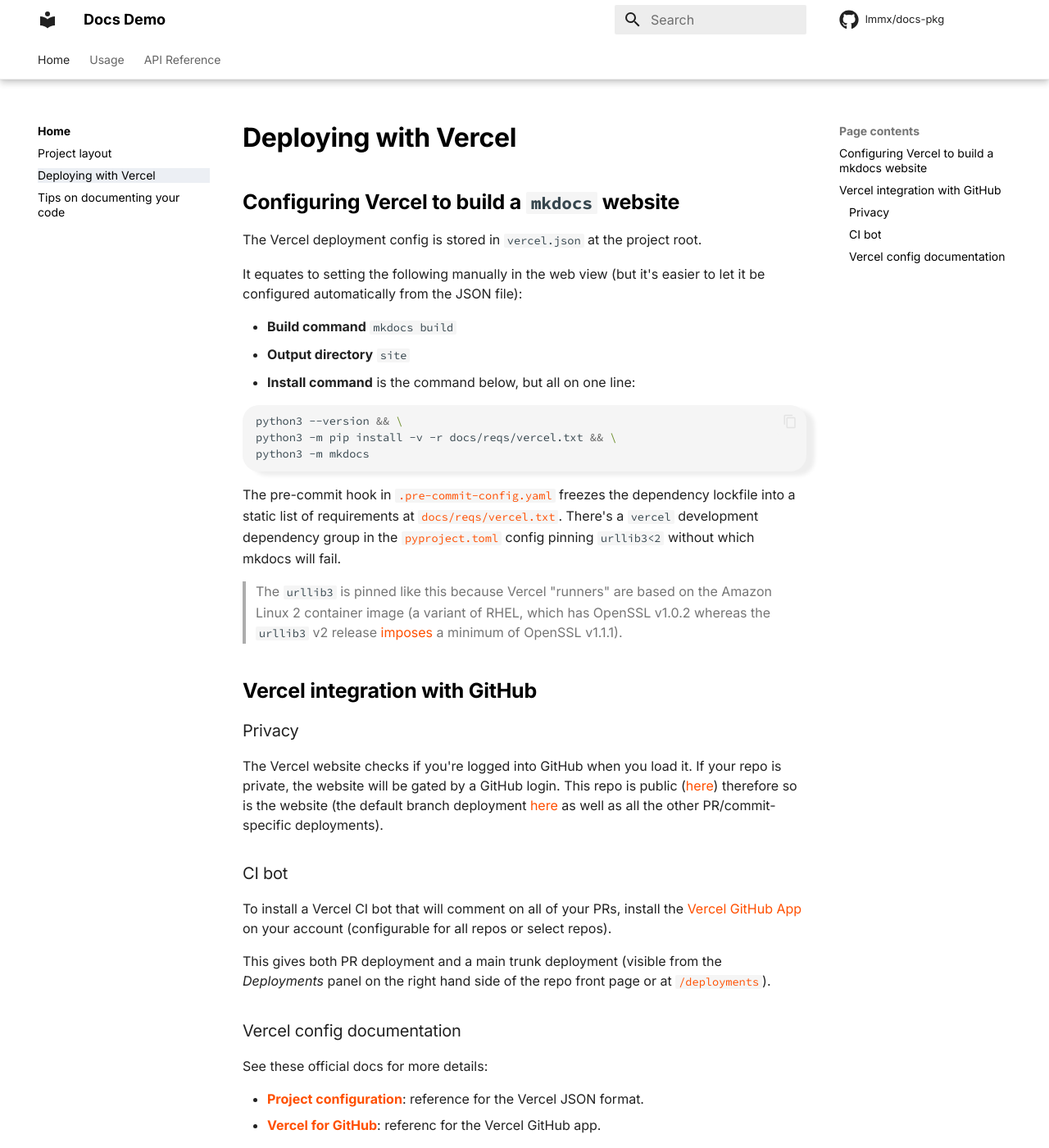
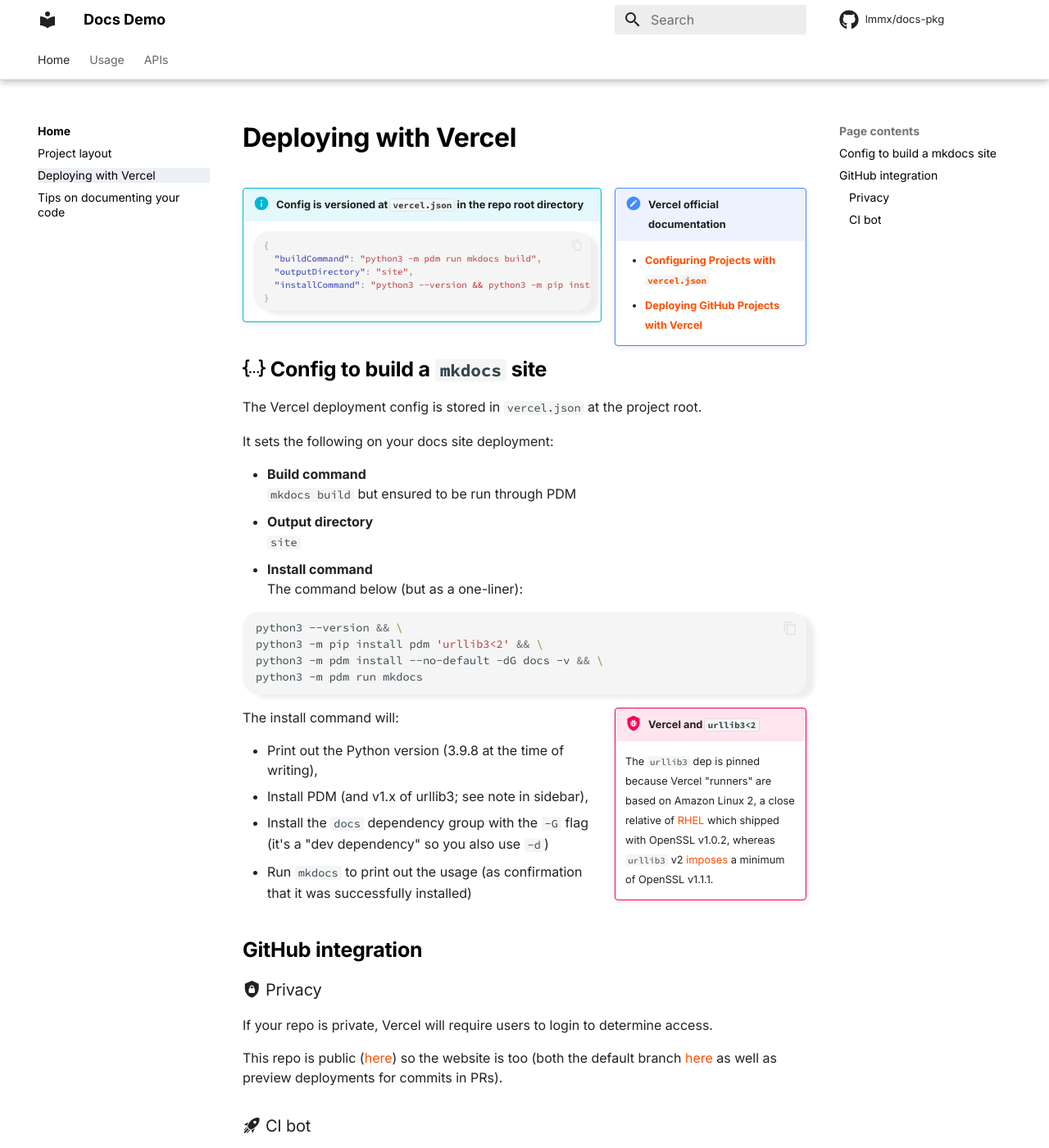
Before and after one commit to lmmx/docs-pkg, an MkDocs documentation site: the page built from docs/intro/vercel.md, in a window 1280 px wide and 1400 px high. Shown: the whole window at 82% size. Built offline with MkDocs 1.6.1 and Material for MkDocs 9.7.7, drawn with Linux system fonts in a browser that asks for light colours; comment, search, counter and statistics services are not loaded; some of the changed text lies outside the part shown.

Commit message:
docs: improve docs

````diff
--- a/docs/intro/vercel.md
+++ b/docs/intro/vercel.md
@@ -2,60 +2,67 @@
 title: Deploying with Vercel
 ---
 
-## Configuring Vercel to build a `mkdocs` website
+!!! note inline end "Vercel official documentation"
+
+    - [**Configuring Projects with `vercel.json`**](https://vercel.com/docs/projects/project-configuration)
+    - [**Deploying GitHub Projects with Vercel**](https://vercel.com/docs/deployments/git/vercel-for-github)
+
+!!! info "Config is versioned at `vercel.json` in the repo root directory"
+
+    ``` json
+    --8<-- "vercel.json"
+    ```
+
+## :material-code-json: Config to build a `mkdocs` site
 
 The Vercel deployment config is stored in `vercel.json` at the project root.
 
-It equates to setting the following manually in the web view
-(but it's easier to let it be configured automatically from the JSON file):
+It sets the following on your docs site deployment:
 
-- **Build command** `mkdocs build`
-- **Output directory** `site`
-- **Install command** is the command below, but all on one line:
+- **Build command**
+  `mkdocs build` but ensured to be run through PDM
+- **Output directory**
+  `site`
+- **Install command**
+  The command below (but as a one-liner):
 
 ```bash
 python3 --version && \
-python3 -m pip install -v -r docs/reqs/vercel.txt && \
-python3 -m mkdocs
+python3 -m pip install pdm 'urllib3<2' && \
+python3 -m pdm install --no-default -dG docs -v && \
+python3 -m pdm run mkdocs
 ```
 
-The pre-commit hook in [`.pre-commit-config.yaml`][pchook] freezes the dependency lockfile into a static list
-of requirements at [`docs/reqs/vercel.txt`][vercelreqs]. There's a `vercel` development dependency group in the
-[`pyproject.toml`][verceldg] config pinning `urllib3<2` without which mkdocs will fail.
+!!! bug inline end "Vercel and `urllib3<2`"
 
-[pchook]: https://github.com/lmmx/docs-pkg/blob/1ecde3785a79a5ef0a57ef54f27925ed95074434/.pre-commit-config.yaml#L47-L53
-[vercelreqs]: https://github.com/lmmx/docs-pkg/blob/master/docs/reqs/vercel.txt
-[verceldg]: https://github.com/lmmx/docs-pkg/blob/1ecde3785a79a5ef0a57ef54f27925ed95074434/pyproject.toml#L36-L38
+    The `urllib3` dep is pinned because Vercel "runners" are based on
+    Amazon Linux 2,
+    a close relative of [RHEL](https://en.wikipedia.org/wiki/Red_Hat_Enterprise_Linux)
+    which shipped with OpenSSL v1.0.2, whereas `urllib3` v2 [imposes](https://github.com/urllib3/urllib3/issues/2168)
+    a minimum of OpenSSL v1.1.1.
 
-> The `urllib3` is pinned like this because Vercel "runners" are based on the
-> Amazon Linux 2 container image (a variant of RHEL, which has OpenSSL v1.0.2
-> whereas the `urllib3` v2 release [imposes](https://github.com/urllib3/urllib3/issues/2168)
-> a minimum of OpenSSL v1.1.1).
+The install command will:
 
-## Vercel integration with GitHub
+- Print out the Python version (3.9.8 at the time of writing),
+- Install PDM (and v1.x of urllib3; see note in sidebar),
+- Install the `docs` dependency group with the `-G` flag (it's a "dev dependency" so you also use `-d`)
+- Run `mkdocs` to print out the usage (as confirmation that it was successfully installed)
 
-### Privacy
+## GitHub integration
 
-The Vercel website checks if you're logged into GitHub when you load it.
-If your repo is private, the website will be gated by a GitHub login.
-This repo is public ([here](https://github.com/lmmx/docs-pkg)) therefore
-so is the website (the default branch deployment [here](https://docs-pkg-git-master-lmmx.vercel.app/) as well as all the other PR/commit-specific deployments).
+### :material-shield-lock: Privacy
 
-### CI bot
+If your repo is private, Vercel will require users to login to determine access.
+
+This repo is public ([here](https://github.com/lmmx/docs-pkg)) so
+the website is too (both the default branch [here](https://docs-pkg.vercel.app/)
+as well as preview deployments for commits in PRs).
+
+### :material-rocket-launch: CI bot
 
 To install a Vercel CI bot that will comment on all of your PRs,
 install the [Vercel GitHub App](https://github.com/apps/vercel)
-on your account (configurable for all repos or select repos).
+on your account.
 
-This gives both PR deployment and a main trunk deployment
-(visible from the _Deployments_ panel on the right hand side of the repo front page or at
-[`/deployments`](https://github.com/lmmx/docs-pkg/deployments)).
-
-### Vercel config documentation
-
-See these official docs for more details:
-
-- [**Project configuration**](https://vercel.com/docs/projects/project-configuration): reference
-  for the Vercel JSON format.
-- [**Vercel for GitHub**](https://vercel.com/docs/deployments/git/vercel-for-github): referenc for
-  the Vercel GitHub app.
+It's shown in a _Deployments_ panel to the right of the repo and at
+[`/deployments`](https://github.com/lmmx/docs-pkg/deployments).
--- a/mkdocs.yml
+++ b/mkdocs.yml
@@ -65,6 +65,7 @@
       noclasses: True
       pygments_style: lovelace
   - pymdownx.inlinehilite
+  - pymdownx.snippets
 
 plugins:
   - mkdocstrings:
@@ -103,7 +104,7 @@
       - User guides: usage/index.md
       - usage/bar.md
       - usage/foo.md
-  - API Reference:
-      - APIs: api/index.md
+  - APIs:
+      - api/index.md
       - api/bar.md
       - api/foo.md
````
Also changed, not shown: docs/api/index.md (+16 -2 lines), docs/index.md (+3 -1 lines).
